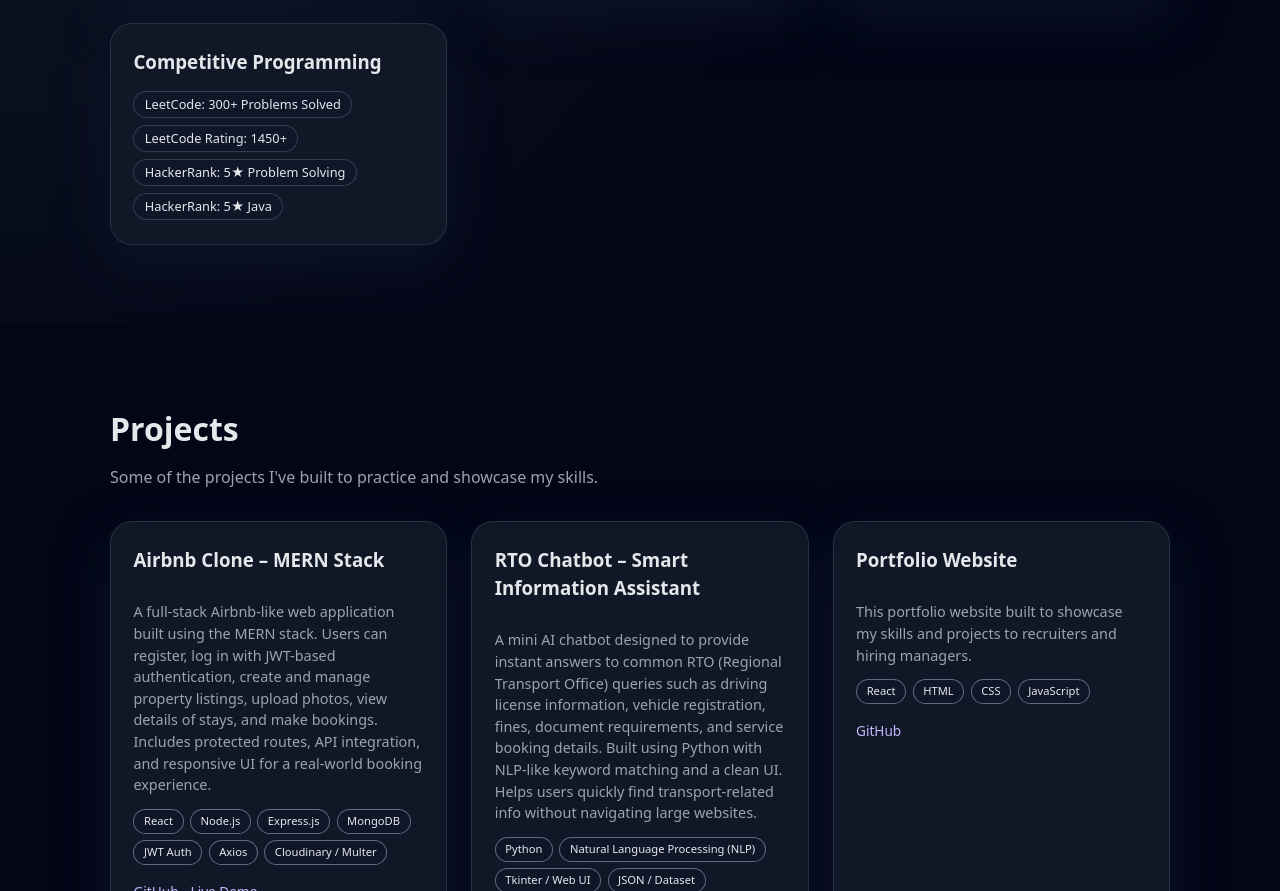
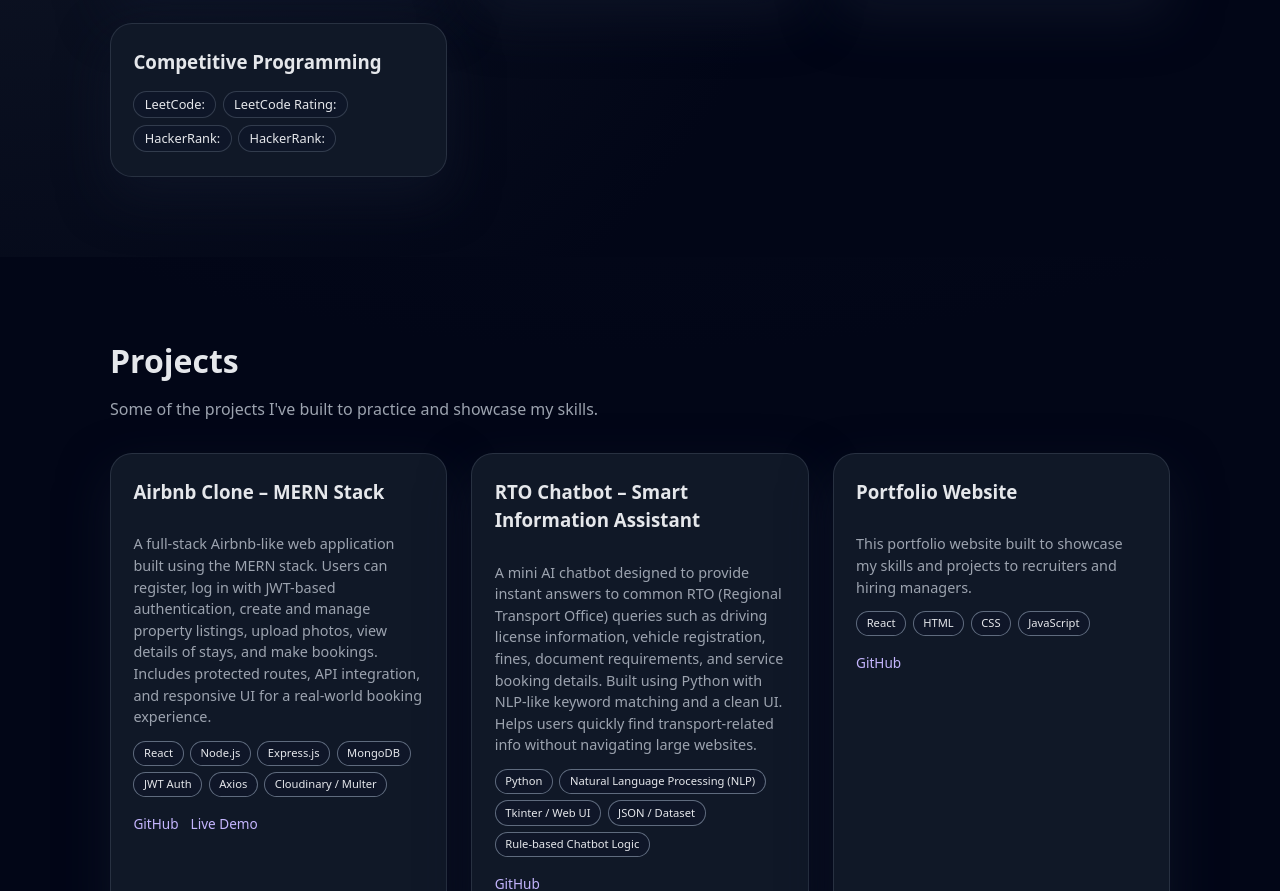
Before and after one commit to MayurThorat0318/Portfolio, a React (Vite) app: page / in a window 1280 px wide. Shown: the part 1293-2184 px from the top of the page. Built offline with nearby package versions, Linux system fonts and the light colour scheme.

Commit message:
updated portfolio

```diff
--- a/src/App.jsx
+++ b/src/App.jsx
@@ -153,10 +153,10 @@ function App() {
               <SkillCard
                   title="Competitive Programming"
                   skills={[
-                    "LeetCode: 300+ Problems Solved",
-                    "LeetCode Rating: 1450+",
-                    "HackerRank: 5★ Problem Solving",
-                    "HackerRank: 5★ Java",
+                    "LeetCode: ",
+                    "LeetCode Rating: ",
+                    "HackerRank: ",
+                    "HackerRank: ",
                   ]}
                 />
 
```
